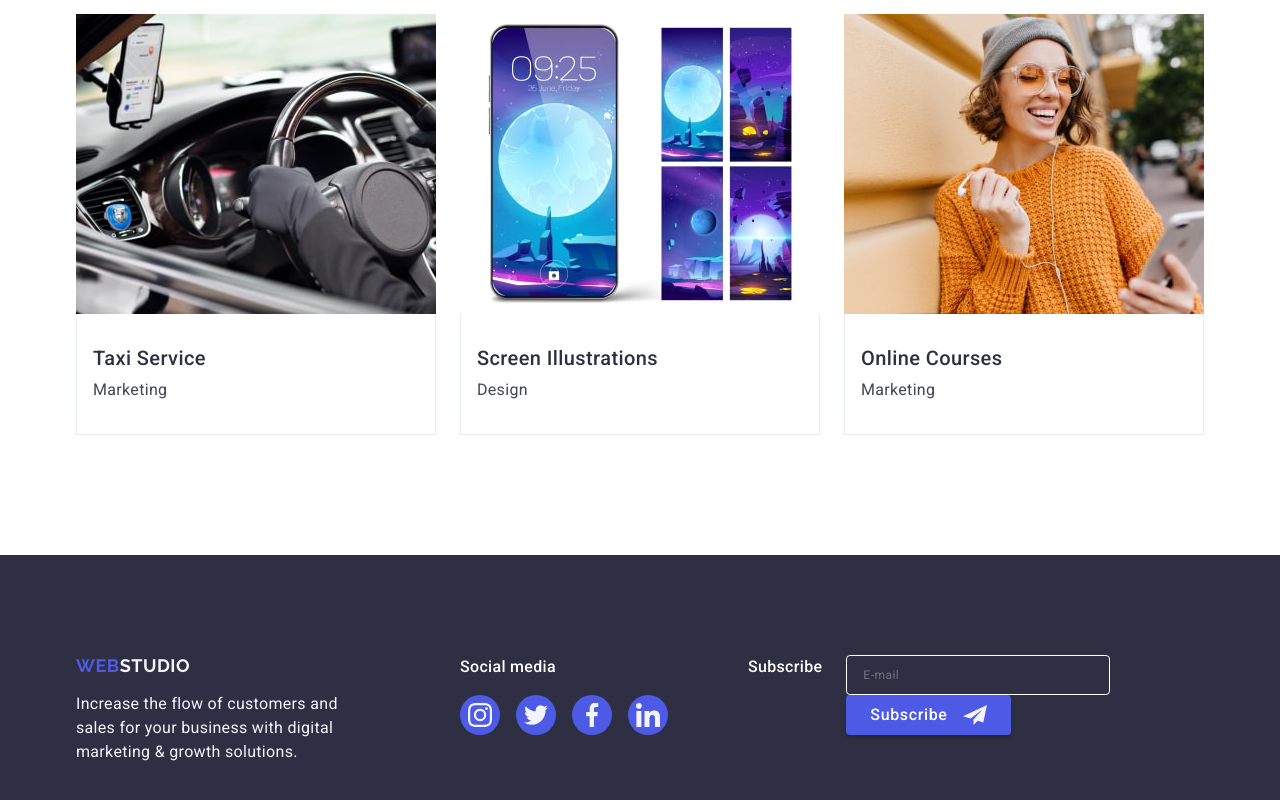
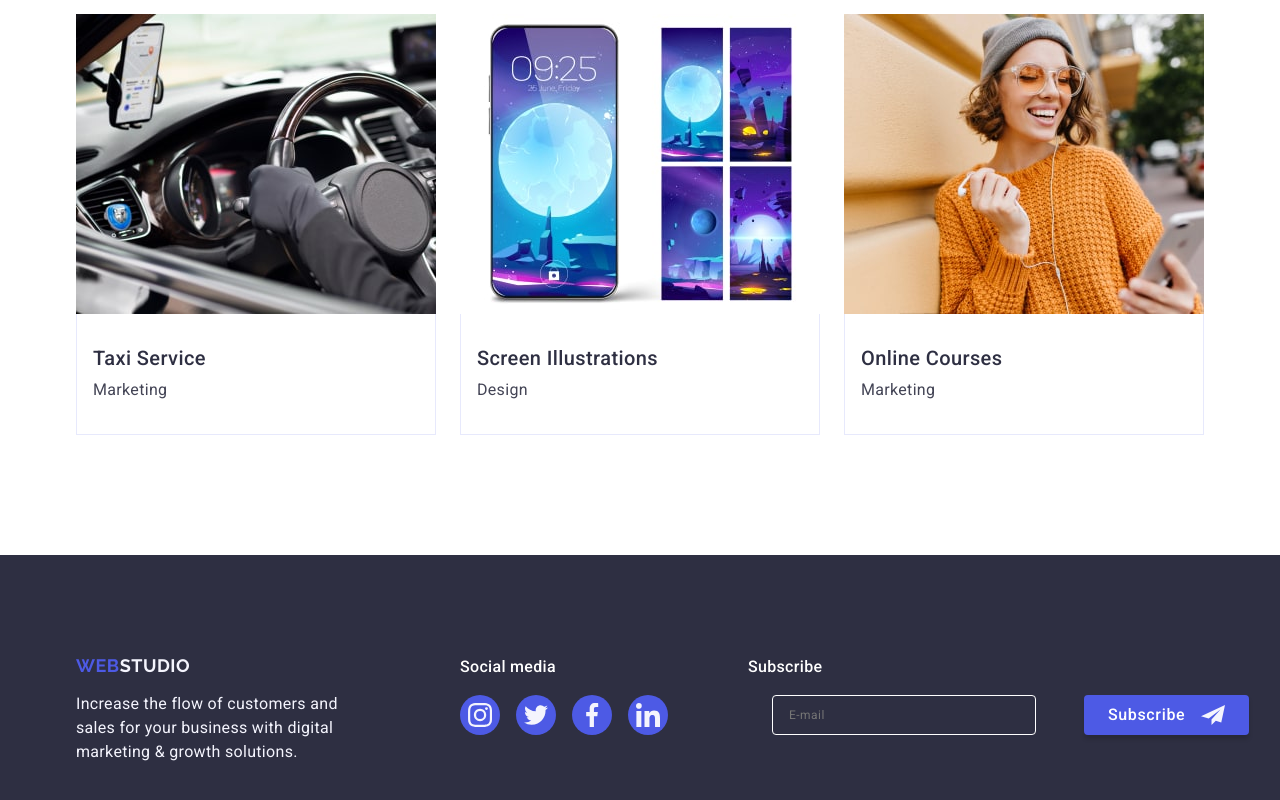
Before and after one commit to OCKAPBIHKA/goit-markup-hw-05, a plain HTML site: page index.html in a window 1280 px wide. Shown: the part 2628-3428 px from the top of the page. Drawn offline with nearby package versions, Linux system fonts and the light colour scheme.

Commit message:
delete bags HW 5

```diff
--- a/css/styles.css
+++ b/css/styles.css
@@ -545,27 +545,17 @@ img {
   margin-bottom: 16px;
 }
 
-.sent-label {
-  color: #FFF;
-  font-size: 16px;
-  font-style: normal;
-  font-weight: 500;
-  line-height: 1.5;
-  letter-spacing: 0.02em;
-  margin-bottom: 16px;
-}
-
 .sent-block {}
 
-.sent-conteiner {}
+.sent-conteiner {
+  margin-left: 24px;
+}
 
 .footer-form-sent {
   display: flex;
   justify-content: center;
   gap: 24px;
 }
-
-.label-sent-conteiner {}
 
 .footer-sent {
   width: 264px;
--- a/index.html
+++ b/index.html
@@ -324,9 +324,9 @@
         </ul>
       </div>
       <div class="footer-inform">
+        <p class="footer-text-inform">Subscribe</p>
         <form class="footer-form-sent">
-          <label for="sent-email" class="sent-label">Subscribe</label>
-          <div class="label-sent-conteiner">
+          <label for="sent-email" class="sent-label"></label>
           <input type="email" name="sent-email" class="footer-sent" placeholder="E-mail" id="sent-email">
           <div class="sent-conteiner">
             <button type="submit" class="button-footer-sent"><span class="text-sent-batton">Subscribe</span>
@@ -334,7 +334,6 @@
                 <use href="./images/icons.svg#icon-Frame-3"></use>
               </svg>
             </button>
-            </div>
           </div>
         </form>
       </div>
```
Lines whose indentation alone changed are shown as unchanged.
